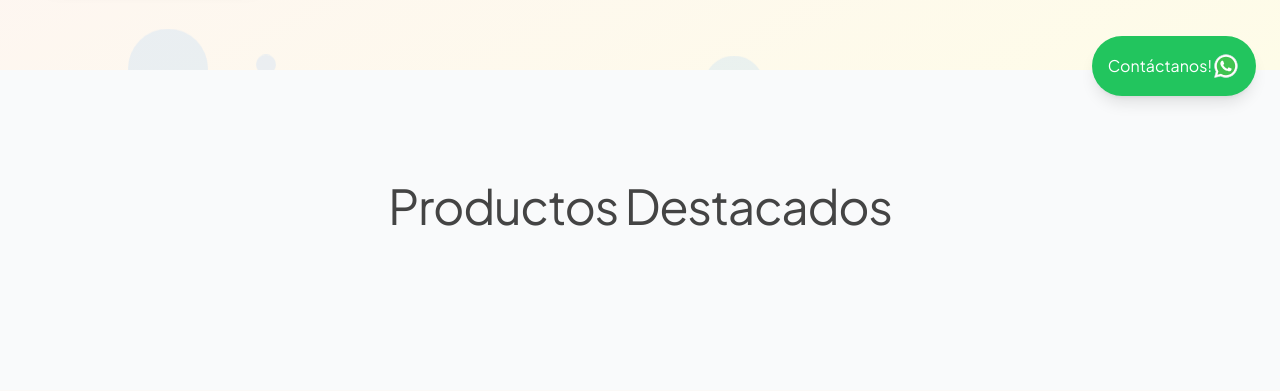
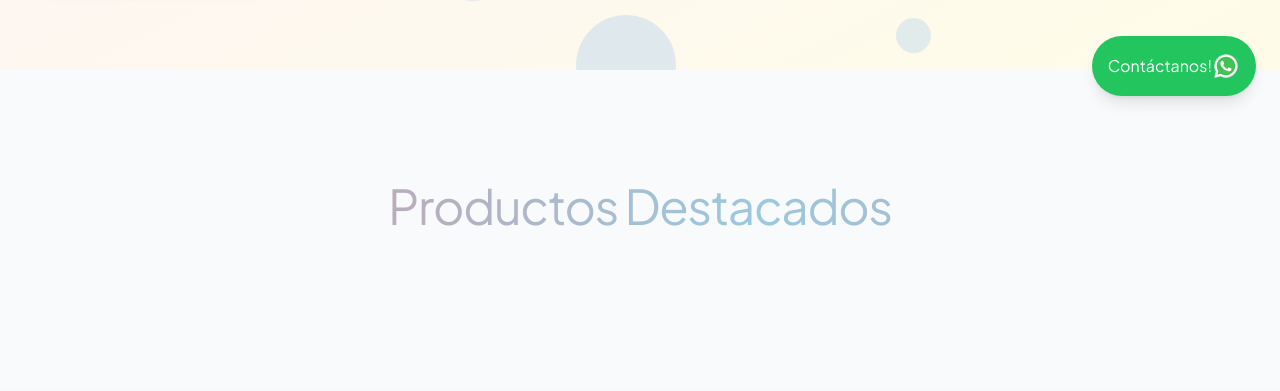
Before and after one commit to BarbaraVera/CatalogoJuguetes, a Django app: page / in a window 1280 px wide. Shown: the part 680-1071 px from the top of the page. Run offline with Django 4.2, Linux system fonts and the light colour scheme; data that the repository does not hold is empty; style sheets or scripts are compiled from the project's sources.

Commit message:
cambios esteticos del home

```diff
--- a/static/css/style.css
+++ b/static/css/style.css
@@ -5,17 +5,17 @@
     left: 0;
     width: 100%;
     height: 100%;
-    overflow: hidden; /* Evita que se vea scroll si una burbuja se sale */
-    z-index: 0; /* Lo pone detrás de todo */
+    overflow: hidden;
+    z-index: 0;
 }
 
 /* Estilo base de cada burbuja */
 .bubble {
     position: absolute;
-    bottom: -150px; /* Empiezan fuera de la pantalla, abajo */
+    bottom: -150px;
     width: 20px;
     height: 20px;
-    background-color: rgba(147, 197, 253, 0.2); /* Un celeste pálido y semitransparente, como tu header */
+    background-color: rgba(89, 162, 245, 0.2);
     border-radius: 50%;
     animation: bubble-rise 25s infinite ease-in;
 }
@@ -27,8 +27,8 @@
         opacity: 1;
     }
     100% {
-        transform: translateY(-1080px); /* Sube 1080px hacia arriba */
-        opacity: 0; /* Se desvanece al final */
+        transform: translateY(-1080px);
+        opacity: 0;
     }
 }
 
@@ -39,7 +39,7 @@
     height: 80px;
     left: 10%;
     animation-duration: 25s;
-    animation-delay: 0s;
+    animation-delay: -5s;
 }
 
 .bubble:nth-child(2) {
@@ -47,7 +47,7 @@
     height: 20px;
     left: 20%;
     animation-duration: 15s;
-    animation-delay: 2s;
+    animation-delay: -7s;
 }
 
 .bubble:nth-child(3) {
@@ -55,7 +55,7 @@
     height: 50px;
     left: 35%;
     animation-duration: 30s;
-    animation-delay: 0s;
+    animation-delay: -5s;
 }
 
 .bubble:nth-child(4) {
@@ -63,7 +63,7 @@
     height: 60px;
     left: 55%;
     animation-duration: 22s;
-    animation-delay: 1s;
+    animation-delay: -6s;
 }
 
 .bubble:nth-child(5) {
@@ -71,7 +71,7 @@
     height: 35px;
     left: 70%;
     animation-duration: 35s;
-    animation-delay: 0s;
+    animation-delay: -5s;
 }
 
 .bubble:nth-child(6) {
@@ -79,7 +79,39 @@
     height: 100px;
     left: 85%;
     animation-duration: 28s;
+    animation-delay: -10s;
+}
+
+.bubble:nth-child(7) {
+    width: 80px;
+    height: 80px;
+    left: 65%;
+    animation-duration: 38s;
+    animation-delay: 0s;
+}
+
+.bubble:nth-child(8) {
+    width: 100px;
+    height: 100px;
+    left: 45%;
+    animation-duration: 18s;
+    animation-delay: 2s;
+}
+
+.bubble:nth-child(9) {
+    width: 100px;
+    height: 100px;
+    left: 15%;
+    animation-duration: 26s;
     animation-delay: 5s;
+}
+
+.bubble:nth-child(10) {
+    width: 100px;
+    height: 100px;
+    left: 27%;
+    animation-duration: 13s;
+    animation-delay: 0s;
 }
 
         #hero-slideshow {
@@ -109,3 +141,66 @@
         #hero-slideshow > .container {
             z-index: 3;
         }
+
+
+/* --- Animación de gradiente para el título --- */
+
+.animate-gradient-title {
+  background: linear-gradient(to right, var(--primary-color), var(--accent-color), var(--primary-color));
+  background-size: 200% auto;
+
+  -webkit-background-clip: text;
+  background-clip: text;
+
+  -webkit-text-fill-color: transparent;
+
+  animation: shine 3s linear infinite;
+}
+
+@keyframes shine {
+  to {
+    background-position: 200% center;
+  }
+}
+
+/* ------- Animacion categorias ----- */
+#featured-title.in-view {
+  opacity: 0;
+  transform: translateY(30px);
+  animation: fadeInUp 1s ease-out forwards;
+}
+
+@keyframes fadeInUp {
+  from {
+    opacity: 0;
+    transform: translateY(30px);
+  }
+  to {
+    opacity: 1;
+    transform: translateY(0);
+  }
+}
+
+/* --- Animación de revelado con subrayado (REPETIBLE) --- */
+
+.animate-underline::after {
+  content: '';
+  display: block;
+  width: 120px;
+  height: 4px;
+  background-color: var(--primary-color);
+
+
+  position: absolute;
+  left: 50%;
+  bottom: -15px;
+  transform: translateX(-50%) scaleX(0);
+  transform-origin: center;
+
+
+  transition: transform 0.8s ease-out;
+}
+
+.animate-underline.in-view::after {
+    transform: translateX(-50%) scaleX(1);
+}
--- a/templates/catalogo/base.html
+++ b/templates/catalogo/base.html
@@ -223,12 +223,32 @@ document.addEventListener('DOMContentLoaded', function() {
         }
     }
 
+    //titulo de categorias
+    const title = document.querySelector('#featured-title');
+
+    const observer = new IntersectionObserver((entries) => {
+        entries.forEach(entry => {
+
+            if (entry.isIntersecting) {
+                entry.target.classList.add('in-view');
+            }
+
+            else {
+                entry.target.classList.remove('in-view');
+            }
+        });
+    }, {
+        threshold: 0.5
+    });
+
+        observer.observe(title);
 });
 
+    //recorrer categorias
   var swiper = new Swiper(".mySwiper", {
-        slidesPerView: 2, // Tu configuración actual
+        slidesPerView: 2,
         spaceBetween: 20,
-        loop: {% if productos_relacionados|length >= 4 %}true{% else %}false{% endif %}, // Solución al warning
+        loop: {% if productos_relacionados|length >= 4 %}true{% else %}false{% endif %},
         pagination: {
             el: ".swiper-pagination",
             clickable: true,
--- a/templates/catalogo/home.html
+++ b/templates/catalogo/home.html
@@ -6,6 +6,10 @@
 
   <section class="relative bg-gradient-to-br from-pink-50 to-yellow-50 py-20 sm:py-24">
         <div class="bubbles-container">
+      <div class="bubble"></div>
+      <div class="bubble"></div>
+      <div class="bubble"></div>
+      <div class="bubble"></div>
       <div class="bubble"></div>
       <div class="bubble"></div>
       <div class="bubble"></div>
@@ -68,7 +72,7 @@
   <!-- DESTACADOS -->
 <section class="py-20 sm:py-28">
   <div class="container mx-auto px-4 sm:px-6 lg:px-8">
-    <h2 class="mb-12 text-center text-5xl font-brand tracking-tight text-[var(--text-color)]">Productos Destacados</h2>
+    <h2 class="animate-gradient-title mb-12 text-center text-5xl font-brand tracking-tight">Productos Destacados</h2>
     <div class="grid grid-cols-2 gap-x-8 gap-y-12 sm:grid-cols-2 lg:grid-cols-4">
       {% for producto in productos_destacados %}
       <div class="group relative text-center">
@@ -92,7 +96,7 @@
 <!-- CATEGORÍAS -->
   <section class="py-20 sm:py-28 bg-[#FAF9F7]">
     <div class="container mx-auto px-4 sm:px-6 lg:px-8">
-      <h2 class="mb-12 text-center text-5xl font-brand tracking-tight text-[var(--text-color)]">Nuestras categorías</h2>
+      <h2 id="featured-title" class="mb-12 text-center text-5xl font-brand tracking-tight text-[var(--text-color)]">Nuestras categorías</h2>
       <div class="swiper mySwiper">
         <div class="swiper-wrapper">
           {% for categoria in categorias %}
```
